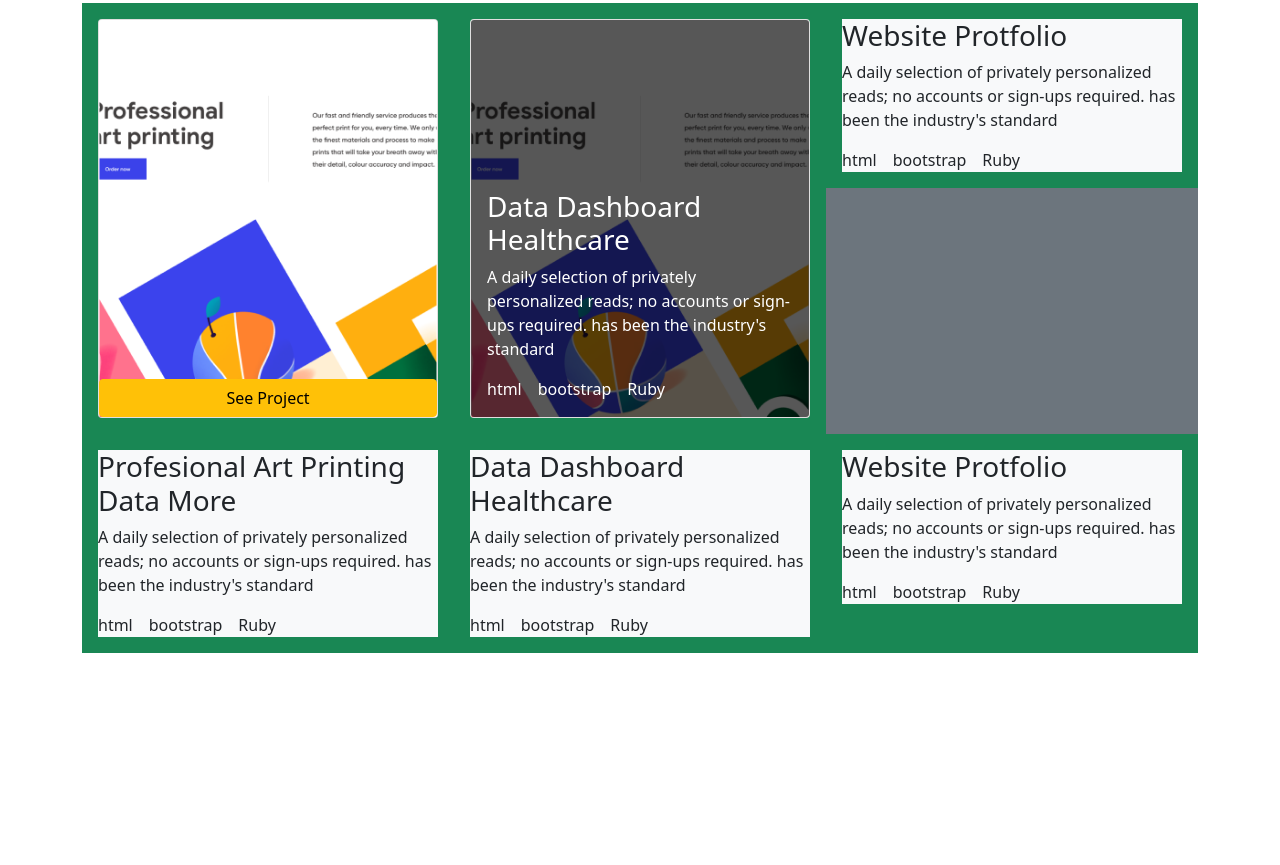
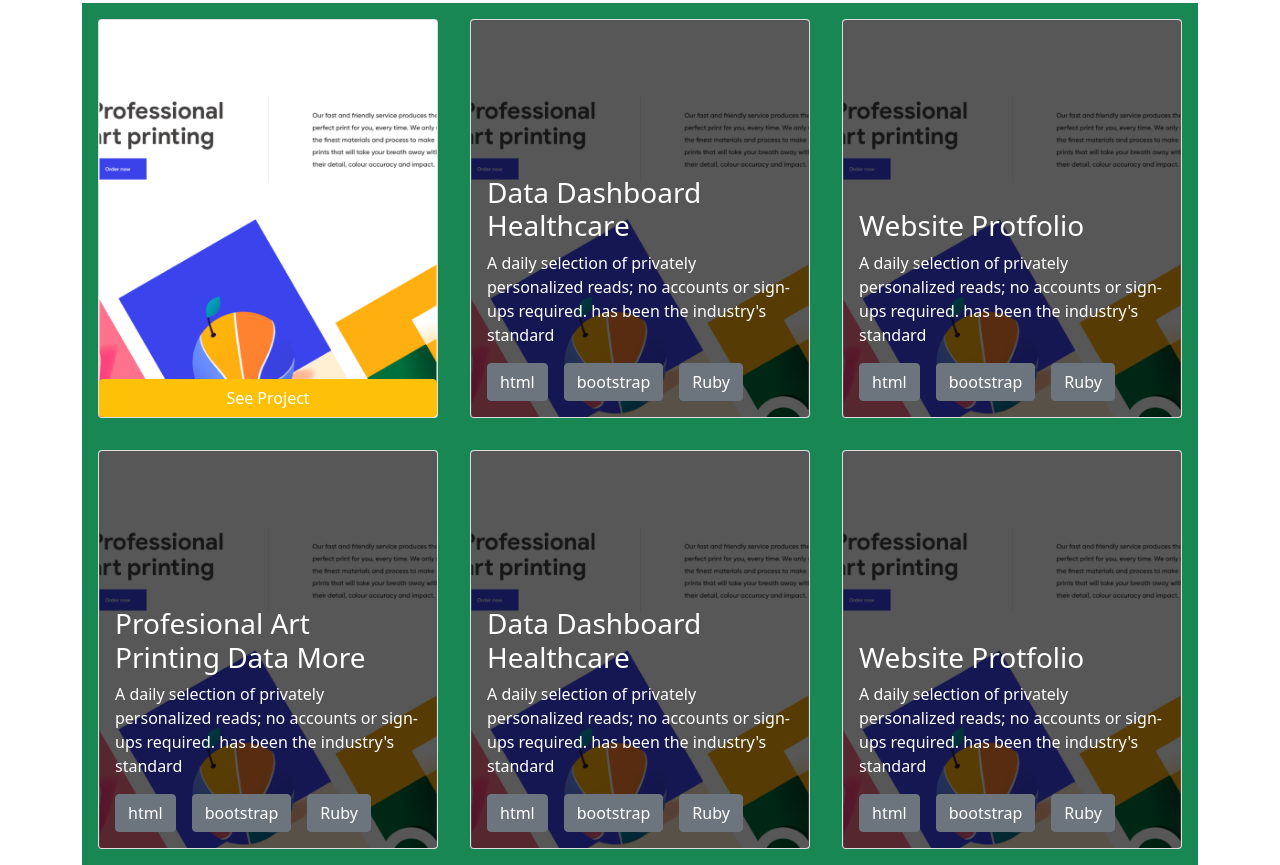
Before and after one commit to ElsonOtake/Bootstrap_Portfolio, a website: page index.html in a window 1280 px wide. Shown: the part 982-1847 px from the top of the page. Before the commit the page ends 1635 px from the top, so only its background shows below. Drawn offline with nearby package versions, Linux system fonts and the light colour scheme.

Commit message:
Update projects layout

```diff
--- a/index.html
+++ b/index.html
@@ -93,7 +93,7 @@
                   <article class="card img-fluid">
                     <img class="card-img-top" src="/images/project-1.png" alt="">
                     <div class="card-img-overlay p-0">
-                      <a class="btn btn-warning position-absolute bottom-0" href="#" style="width: 100%;">See Project</a>
+                      <a class="btn btn-warning position-absolute bottom-0 text-white" href="#" style="width: 100%;">See Project</a>
                     </div>
                   </article>
               </div>
@@ -106,9 +106,9 @@
                         <h3>Data Dashboard<br>Healthcare</h3>
                         <p>A daily selection of privately personalized reads; no accounts or sign-ups required. has been the industry's standard</p>
                         <ul class="list-group list-group-horizontal gap-3">
-                          <li>html</li>
-                          <li>bootstrap</li>
-                          <li>Ruby</li>
+                          <li class="btn btn-secondary text-white">html</li>
+                          <li class="btn btn-secondary text-white">bootstrap</li>
+                          <li class="btn btn-secondary text-white">Ruby</li>
                         </ul>
                       </div>
                     </div>
@@ -116,50 +116,70 @@
               </div>
 
               <div class="col-12 col-md-4 bg-success p-3 h-100">
-                  <article class="bg-light">
+                <article class="card img-fluid">
+                  <img class="card-img-top" src="/images/project-1.png" alt="" >
+                  <div class="card-img-overlay p-0" style="background-color: rgba(0, 0, 0, 0.659);">
+                    <div class="position-absolute bottom-0 p-3 text-white">
                       <h3>Website Protfolio</h3>
                       <p>A daily selection of privately personalized reads; no accounts or sign-ups required. has been the industry's standard</p>
                       <ul class="list-group list-group-horizontal gap-3">
-                      <li >html</li>
-                      <li>bootstrap</li>
-                      <li>Ruby</li>
+                        <li class="btn btn-secondary text-white">html</li>
+                        <li class="btn btn-secondary text-white">bootstrap</li>
+                        <li class="btn btn-secondary text-white">Ruby</li>
                       </ul>
+                    </div>
+                  </div>
                 </article>
               </div>
 
               <div class="col-12 col-md-4 bg-success p-3">
-                <article class="bg-light">
+                <article class="card img-fluid">
+                  <img class="card-img-top" src="/images/project-1.png" alt="" >
+                  <div class="card-img-overlay p-0" style="background-color: rgba(0, 0, 0, 0.659);">
+                    <div class="position-absolute bottom-0 p-3 text-white">
                       <h3>Profesional Art Printing Data More</h3>
                       <p>A daily selection of privately personalized reads; no accounts or sign-ups required. has been the industry's standard</p>
                       <ul class="list-group list-group-horizontal gap-3">
-                    <li>html</li>
-                    <li>bootstrap</li>
-                    <li>Ruby</li>
+                        <li class="btn btn-secondary text-white">html</li>
+                        <li class="btn btn-secondary text-white">bootstrap</li>
+                        <li class="btn btn-secondary text-white">Ruby</li>
                       </ul>
+                    </div>
+                  </div>
                 </article>
               </div>
 
               <div class="col-12 col-md-4 bg-success p-3">
-              <article class="bg-light">
+                <article class="card img-fluid">
+                  <img class="card-img-top" src="/images/project-1.png" alt="" >
+                  <div class="card-img-overlay p-0" style="background-color: rgba(0, 0, 0, 0.659);">
+                    <div class="position-absolute bottom-0 p-3 text-white">
                       <h3>Data Dashboard<br>Healthcare</h3>
                       <p>A daily selection of privately personalized reads; no accounts or sign-ups required. has been the industry's standard</p>
                       <ul class="list-group list-group-horizontal gap-3">
-                  <li>html</li>
-                  <li>bootstrap</li>
-                  <li>Ruby</li>
+                        <li class="btn btn-secondary text-white">html</li>
+                        <li class="btn btn-secondary text-white">bootstrap</li>
+                        <li class="btn btn-secondary text-white">Ruby</li>
                       </ul>
+                    </div>
+                  </div>
                 </article>
               </div>
 
               <div class="col-12 col-md-4 bg-success p-3">
-              <article class="bg-light">
+                <article class="card img-fluid">
+                  <img class="card-img-top" src="/images/project-1.png" alt="" >
+                  <div class="card-img-overlay p-0" style="background-color: rgba(0, 0, 0, 0.659);">
+                    <div class="position-absolute bottom-0 p-3 text-white">
                       <h3>Website Protfolio</h3>
                       <p>A daily selection of privately personalized reads; no accounts or sign-ups required. has been the industry's standard</p>
                       <ul class="list-group list-group-horizontal gap-3">
-                  <li>html</li>
-                  <li>bootstrap</li>
-                  <li>Ruby</li>
+                        <li class="btn btn-secondary text-white">html</li>
+                        <li class="btn btn-secondary text-white">bootstrap</li>
+                        <li class="btn btn-secondary text-white">Ruby</li>
                       </ul>
+                    </div>
+                  </div>
                 </article>
               </div>
 
```
Lines whose indentation alone changed are shown as unchanged.
